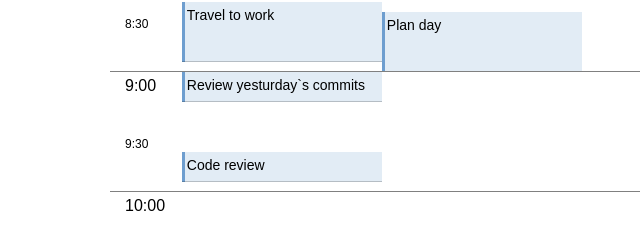
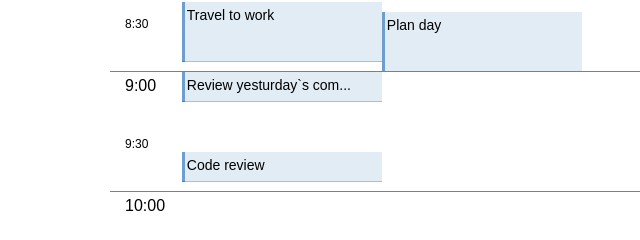
Before and after one commit to Classic106/JSModule, a plain HTML site: page index.html in a window 1280 px wide. Both pictures are taken after a click on the element "Exercise". Shown: the part 348-588 px from the top of the page, 180-820 px from the left. Drawn offline with Linux system fonts and the light colour scheme.

Commit message:
small shange style

```diff
--- a/script.js
+++ b/script.js
@@ -88,7 +88,7 @@ function RenderEvent(item, index){
     const div = document.createElement('div');
 
     Object.assign(div, {
-        innerHTML: `<div></div>${(()=>(item.title.length > 28) ? item.title.slice(0, 26)+'...' : item.title)()}`,
+        innerHTML: `<div></div>${(()=>(item.title.length > 25) ? item.title.slice(0, 22)+'...' : item.title)()}`,
         className: 'event',
         style: `margin-top: ${(item.start % 60) * 2}px;
             margin-left: ${200 * index}px;
@@ -97,10 +97,10 @@ function RenderEvent(item, index){
             `,
         onmouseenter: function(){
             this.innerHTML = `<div></div>${item.title}`;
-            if(item.title.length > 28) this.style.height = 'max-content';
+            if(item.title.length > 25) this.style.height = 'max-content';
         },
         onmouseleave: function(){
-            this.innerHTML = `<div></div>${(item.title.length > 28) ? item.title.slice(0, 26)+'...' : item.title}`;
+            this.innerHTML = `<div></div>${(item.title.length > 25) ? item.title.slice(0, 22)+'...' : item.title}`;
         },
         onclick: function(){
             if(!this.querySelector('.event_back')){
```
Also changed, not shown: index.html (line endings or trailing spaces), style.css (line endings or trailing spaces).
